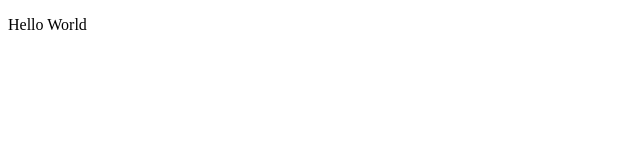
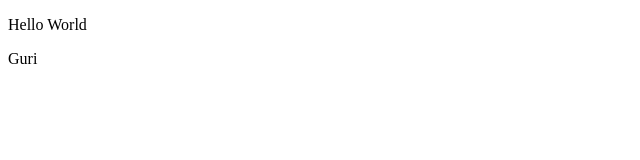
Before and after one commit to harrybasra95/youtube-clone, a React (Create React App) app: page / in a window 1280 px wide. Shown: the top 160 px of the page, without its empty margins (0-640 px from the left). Built offline with nearby package versions, Linux system fonts and the light colour scheme.

Commit message:
Added logo and search bar component

```diff
--- a/src/App.js
+++ b/src/App.js
@@ -1,8 +1,11 @@
+import './App.css';
+import Logo from './Components/Logo/Logo';
 
 function App() {
   return (
     <div className="App">
       <p>Hello World</p>
+      <Logo></Logo>
     </div>
   );
 }
--- /dev/null
+++ b/src/Components/Logo/Logo.jsx
@@ -0,0 +1,11 @@
+import './Logo.css';
+
+const Logo = ()=>{
+    return (
+        <div>
+            <p>Guri</p>
+        </div>
+    )
+}
+
+export default Logo;
```
Also changed, not shown: src/Components/Sample.jsx (added, +7 -0 lines), src/Components/SearchBar/SearchBar.jsx (added, +7 -0 lines), src/App.css (added), src/Components/Logo/Logo.css (added), src/Components/SearchBar/SearchBar.css (added).
